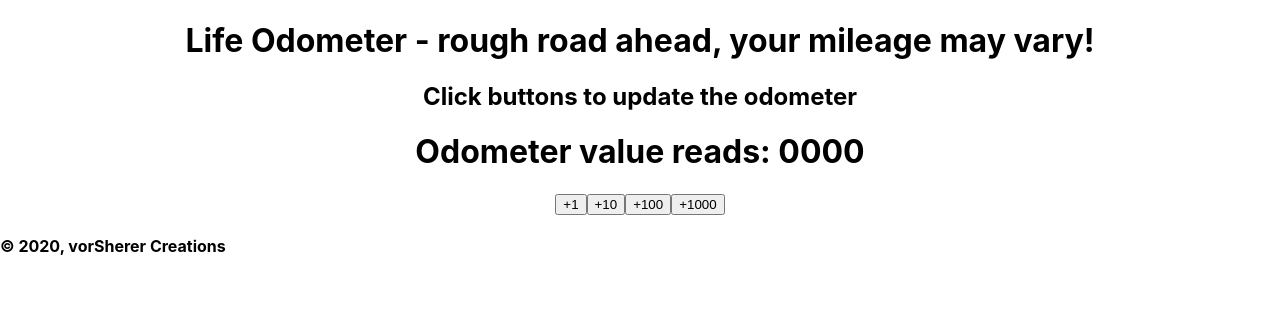
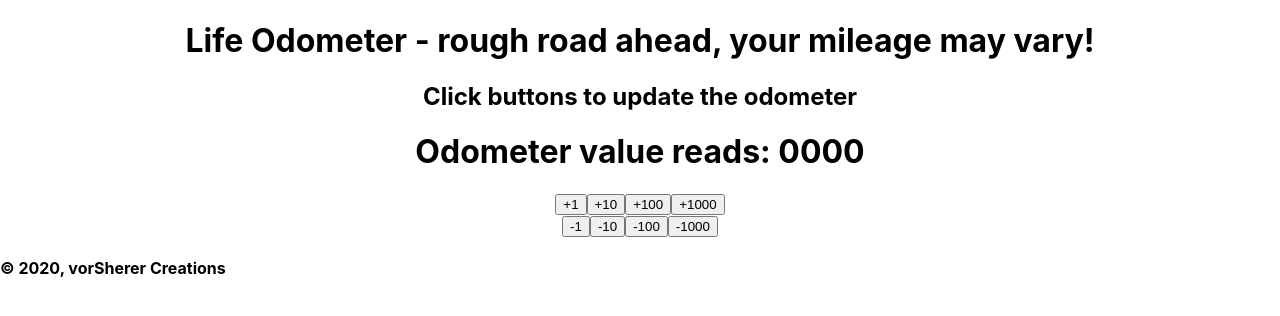
Before and after one commit to vorSherer/react-odometer, a React (Create React App) app: page / in a window 1280 px wide. Shown: the top 316 px of the page. Built offline with nearby package versions, Linux system fonts and the light colour scheme.

Commit message:
Added decrement capability.

```diff
--- a/src/App.js
+++ b/src/App.js
@@ -57,19 +57,17 @@ class Footer extends React.Component {
       return odoDisplay.toString().padStart(4, '0');
     }
 
-    incrementOdo(change) {
+    updateOdo(change) {
       let odoDisplay = this.state.odometerValue
       let newOdoValue = odoDisplay + change
       // Prevent rolling odometer backwards
-      if (odoDisplay < 0) {
-        odoDisplay = 0
+      console.log('Display = ', odoDisplay)
+      if (newOdoValue < 0) {
+        newOdoValue = 0
       }
 
       // rolloverHandler
-      console.log('Going in ', newOdoValue)
-
       if (newOdoValue > 9999) {
-        console.log('Got this far ', newOdoValue)
         newOdoValue = newOdoValue - 10000
       }
 
@@ -84,10 +82,16 @@ class Footer extends React.Component {
         <>
           <div>
           <h1>Odometer value reads: {this.formatOdometerDisplay()}</h1>
-          <button onClick={() => this.incrementOdo(1)}>+1</button>
-          <button onClick={() => this.incrementOdo(10)}>+10</button>
-          <button onClick={() => this.incrementOdo(100)}>+100</button>
-          <button onClick={() => this.incrementOdo(1000)}>+1000</button>
+          <button onClick={() => this.updateOdo(1)}>+1</button>
+          <button onClick={() => this.updateOdo(10)}>+10</button>
+          <button onClick={() => this.updateOdo(100)}>+100</button>
+          <button onClick={() => this.updateOdo(1000)}>+1000</button>
+          </div>
+          <div>
+          <button onClick={() => this.updateOdo(-1)}>-1</button>
+          <button onClick={() => this.updateOdo(-10)}>-10</button>
+          <button onClick={() => this.updateOdo(-100)}>-100</button>
+          <button onClick={() => this.updateOdo(-1000)}>-1000</button>
           </div>
         </>
       );
```
